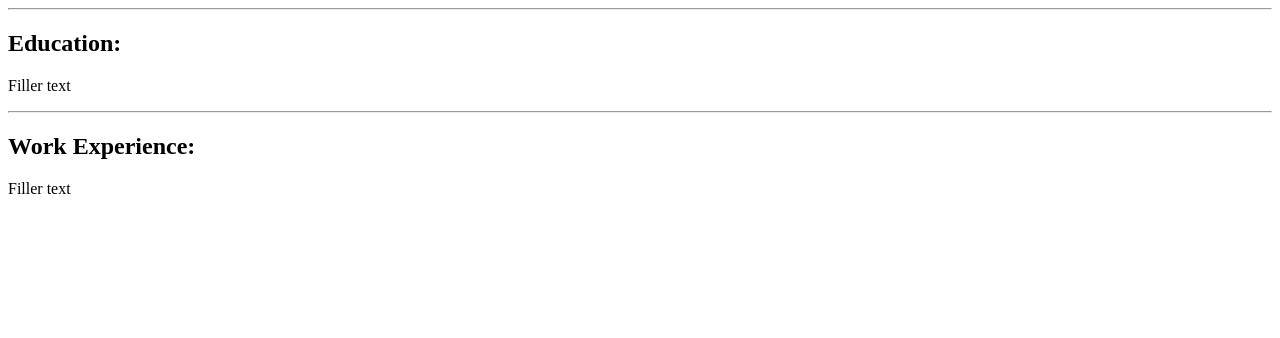
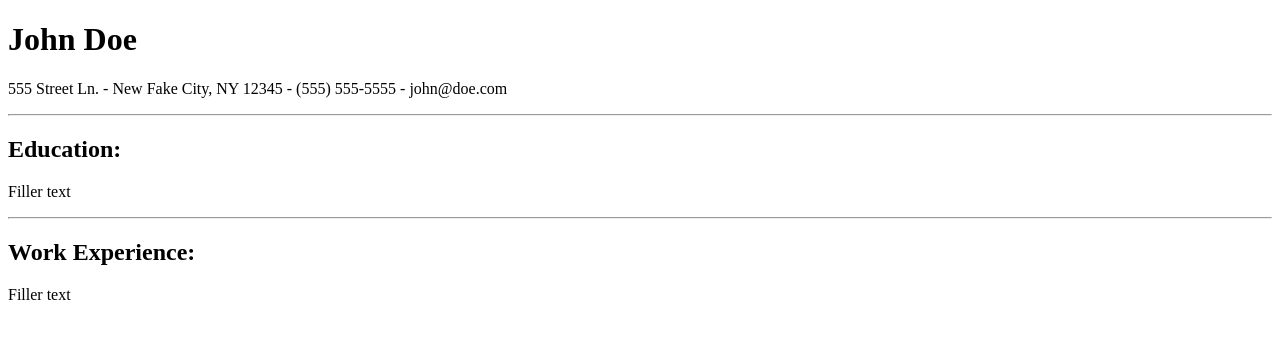
Before and after one commit to ryangholland/react-cv-app, a React (Vite) app: page / in a window 1280 px wide. Shown: the top 338 px of the page. Built offline with nearby package versions, Linux system fonts and the light colour scheme.

Commit message:
Pass props to GeneralInfo with spread operator

```diff
--- a/src/components/App.jsx
+++ b/src/components/App.jsx
@@ -90,7 +90,7 @@ function App() {
 
   return (
     <>
-      <GeneralInfo stuff={data.generalInfo} />
+      <GeneralInfo {...data.generalInfo} />
       <hr />
       <div>
         <h2>Education:</h2>
--- a/src/components/GeneralInfo.jsx
+++ b/src/components/GeneralInfo.jsx
@@ -1,9 +1,12 @@
-function GeneralInfo(props) {
-  const { stuff } = props;
-
-  console.log(stuff)
-
-  return <div></div>;
+function GeneralInfo({ name, address, city, state, zip, phone, email }) {
+  return (
+    <div>
+      <h1>{name}</h1>
+      <p>
+        {address} - {city}, {state} {zip} - {phone} - {email}
+      </p>
+    </div>
+  );
 }
 
 export default GeneralInfo;
```
